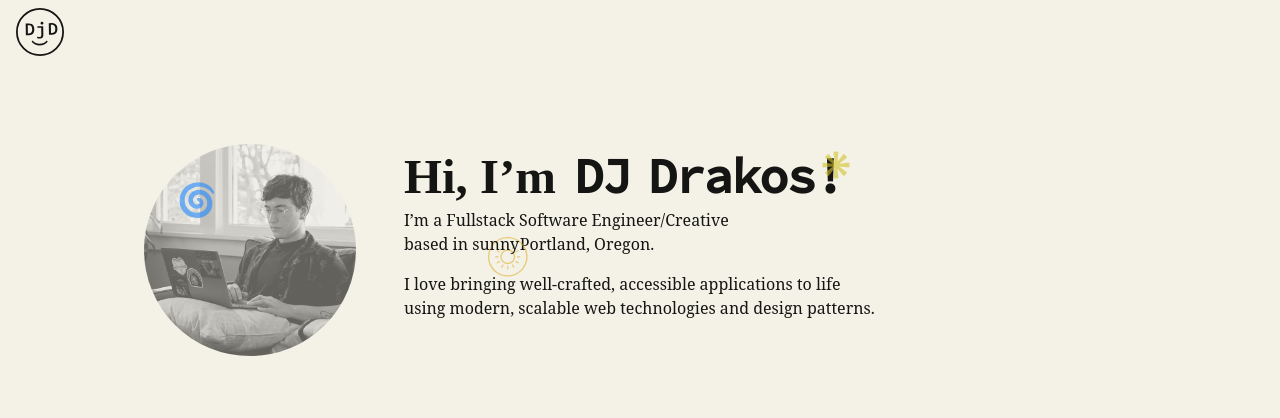
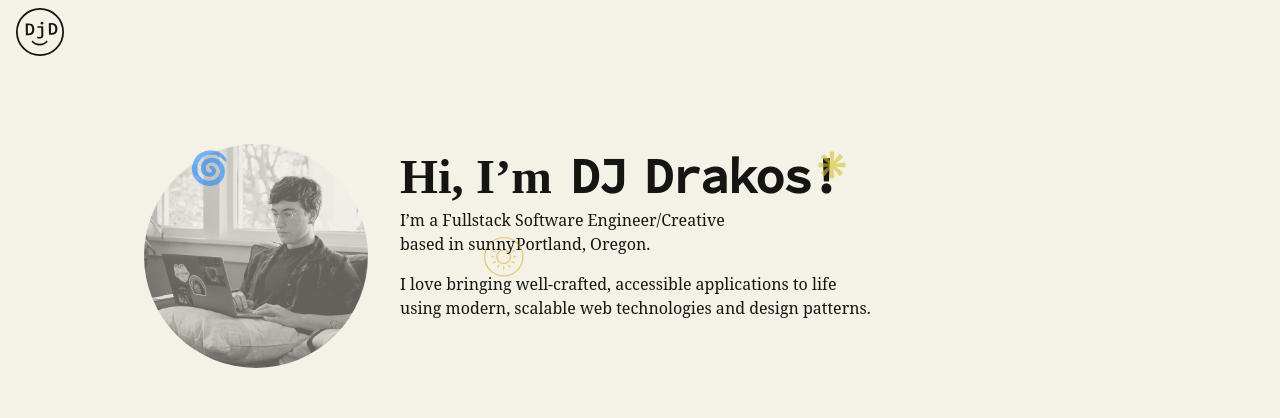
Before and after one commit to djdrakos/portfolio, a React (Create React App) app: page / in a window 1280 px wide. Shown: the top 418 px of the page. Built offline with nearby package versions, Linux system fonts and the light colour scheme; a web font is replaced by a local one.

Commit message:
fix ThoughtSpiral positioning

```diff
--- a/src/components/Bio.js
+++ b/src/components/Bio.js
@@ -67,8 +67,8 @@ const StyledBio = styled.div`
     max-width: 15rem;
     padding-block: .6rem;
     padding-inline: 1rem;
+    backdrop-filter: blur(2px);
     background-color: ${({ theme }) => theme.backgroundA };
-    backdrop-filter: blur(1px);
     border: .1rem solid ${({ theme }) => theme.color };
     border-radius: .5rem;
 
--- a/src/components/GridContainer.js
+++ b/src/components/GridContainer.js
@@ -7,12 +7,14 @@ const StyledGridContainer = styled.div.attrs( props => ({ style:  props }))`
   --stack-block: var(--stack-block100);
   --top-offset: calc(var(--stack-block) + var(--header100) - var(--stack-offset) - var(--section-height));
   display: grid;
-  grid-template-columns: repeat(12, minmax(1rem, 4rem));
-  column-gap: max(2rem, 3rem);
-  padding-inline: clamp(1rem, 15vw, 9rem);
+  grid-template-columns: repeat(12, minmax(1rem, 5rem));
+  column-gap: 2rem;
+  padding-inline: clamp(5rem, 15vw, 9rem);
   top: var(--top-offset);
   height: var(--section-height);
+
   @media screen and (${breakpoints.tablet}) {
+    padding-inline: clamp(3rem, 12vw, 5rem);
   }
 `
 
--- a/src/components/GridItem.js
+++ b/src/components/GridItem.js
@@ -5,7 +5,7 @@ import breakpoints from '../styles/breakpoints';
 const StyledDiv = styled.div.attrs( props => ({ style:  props }))`
   display: flex;
   align-items: flex-start;
-  justify-content: flex-start;
+
   ${ ({ options }) => options && css`
     @media screen and ${breakpoints.desktop} {
       grid-column:  ${options.l.colStart} / ${options.l.colSpan};
--- a/src/components/ThoughtSpiral.js
+++ b/src/components/ThoughtSpiral.js
@@ -2,13 +2,19 @@ import styled from 'styled-components'
 import useIntersectionObserver from '../hooks/useIntersectionObserver'
 import * as Tooltip from '@radix-ui/react-tooltip';
 import { P } from './Typography';
+import breakpoints from '../styles/breakpoints';
 
 const StyledSpiral = styled.div`
   z-index: 10;
   position: absolute;
-  width: 7rem;
-  padding-left: 1.8rem;
-  padding-top: 2rem;
+  display: grid;
+  grid-template-columns: repeat(24, minmax(1rem, 3.5rem));
+  padding-right: clamp(5rem, 15vw, 9rem);
+
+
+  .grid-content {
+    grid-column-start: 2;
+  }
 
   .spiral-trigger {
     height: 3rem;
@@ -35,7 +41,7 @@ const StyledSpiral = styled.div`
     padding-block: .6rem;
     padding-inline: 1rem;
     background-color: ${({ theme }) => theme.backgroundA };
-    backdrop-filter: blur(1px);
+    backdrop-filter: blur(2px);
     border: .1rem solid ${({ theme }) => theme.color };
     border-radius: .5rem;
 
@@ -55,7 +61,11 @@ const StyledSpiral = styled.div`
 
   .fixed {
     position: fixed;
-    top: 0;
+    top: var(--stack-block400);
+  }
+
+    @media screen and (${breakpoints.tablet}) {
+    padding-right: clamp(3rem, 12vw, 5rem);
   }
 `
 
@@ -64,18 +74,20 @@ export default function ThoughtSpiral() {
 
   return (
       <StyledSpiral>
+        <div className="grid-content">
           <div className="intersection-trigger" ref={triggerRef} />
           <div className={ isIntersecting ? 'fixed' : ''}>
             <Tooltip.Root asChild>
               <Tooltip.Trigger className='spiral-trigger' >
                 🌀
               </Tooltip.Trigger>
-            <Tooltip.Content className='spiral-content' align={'end'} side={'left'} sticky={'always'} avoidCollisions={false}>
+              <Tooltip.Content className='spiral-content' align={'end'} side={'left'} sticky={'always'} >
               <Tooltip.Arrow className='tooltip-arrow' />
                 <P>Coding... Coding...</P>
               </Tooltip.Content>
             </Tooltip.Root>
           </div>
+        </div>
       </StyledSpiral>
   )
 }
--- a/src/styles/theme.js
+++ b/src/styles/theme.js
@@ -2,7 +2,7 @@ const themes = {
 light: {
   type: 'light',
   background: 'hsl(51, 39%, 93%)',
-  backgroundA: 'hsla(51, 39%, 93%, .5)',
+  backgroundA: 'hsla(51, 39%, 93%, .8)',
   bg1: 'hsla(92, 59%, 82%, .5)',
   bg2: 'hsla(139, 54%, 84%, .5)',
   bg3: 'hsla(191, 41%, 82%, .5)',
@@ -19,7 +19,7 @@ light: {
 dark: {
   type: 'dark',
   background: 'hsl(210, 1%, 13%)',
-  backgroundA: 'hsla(210, 1%, 13%, .7)',
+  backgroundA: 'hsla(210, 1%, 13%, .8)',
   bg1: 'hsla(220, 13%, 18%, .5)',
   bg2: 'hsla(200, 12%, 19%, .5)',
   bg3: 'hsla(180, 11%, 18%, .5)',
```
Lines whose indentation alone changed are shown as unchanged.
